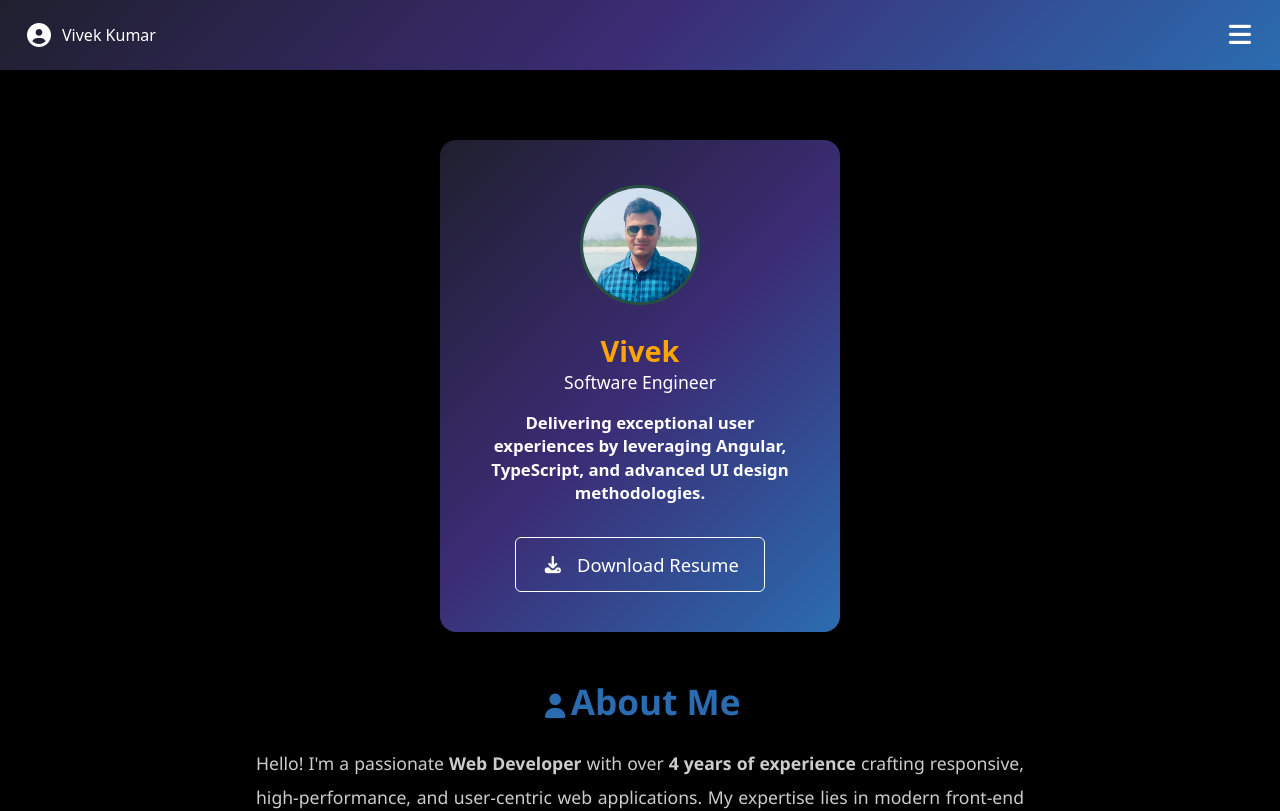
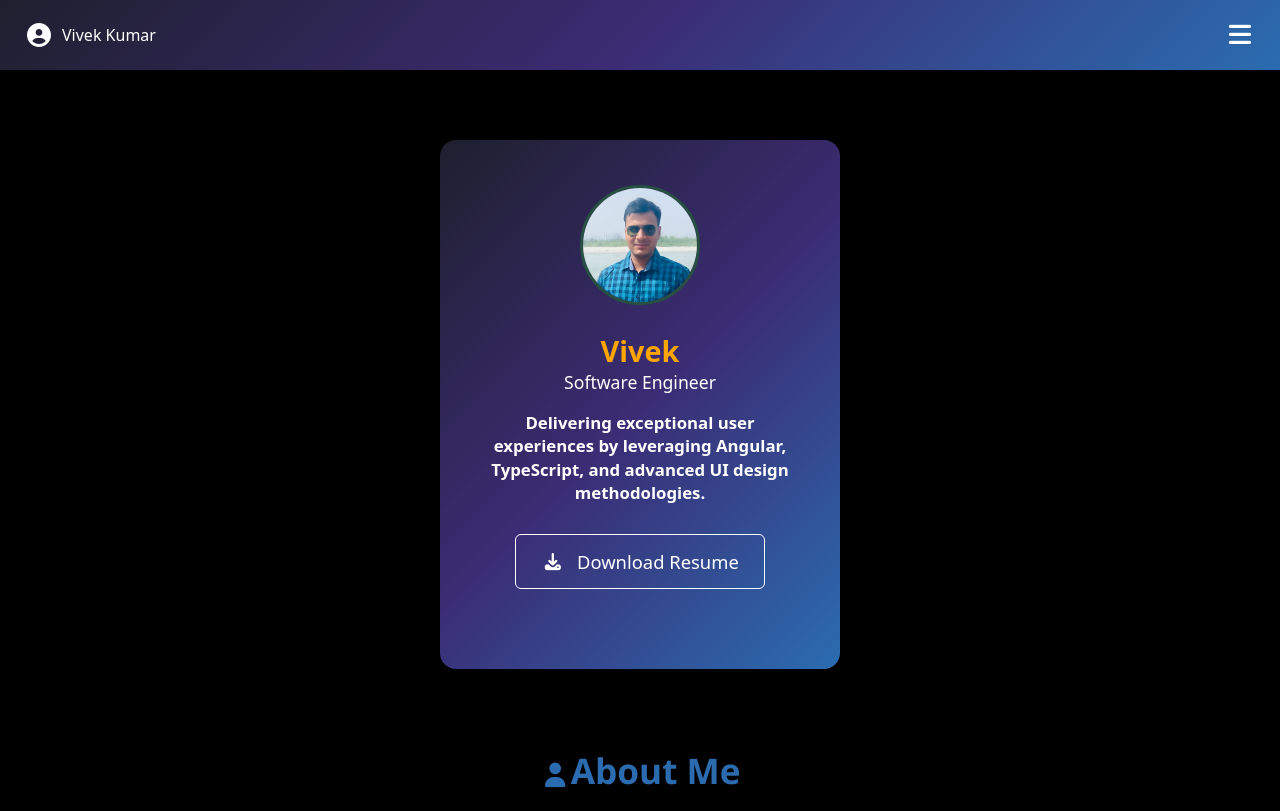
Before and after one commit to itvkkm-dev/vivek-portfolio, an Angular app: page / in a window 1280 px wide. Shown: the top 811 px of the page. Built offline with nearby package versions, Linux system fonts and the light colour scheme.

Commit message:
aspect ratio

```diff
--- a/src/app/components/hero/hero.scss
+++ b/src/app/components/hero/hero.scss
@@ -8,35 +8,42 @@
 /* Full-page layout and centering */
 html,
 body {
-  height: 100vh;
+  min-height: 100vh;
   font-family: 'Inter', sans-serif;
   background: linear-gradient(135deg, #667eea, #764ba2);
+  padding-bottom: 6rem; /* space below */
 }
 
+/* Container for the profile card */
 .profile-container {
-  height: auto;
   display: flex;
   justify-content: center;
-  align-items: flex-start; /* Align top */
+  align-items: flex-start;
   padding: 1rem;
-  margin-top: 3rem;
+  margin: 3rem auto 4rem;
+  max-width: 100%;
+  width: 100%;
 }
 
-/* Glass card */
+/* Glass card - height auto to fit content */
 .glass-card {
   background: linear-gradient(135deg, #1f1f2e, #3b2c74, #2b6cb0);
   backdrop-filter: blur(16px);
   -webkit-backdrop-filter: blur(16px);
   border-radius: 16px;
-  padding: 1.5rem;
+  padding: 1.5rem 1.5rem 3rem; /* extra bottom padding for button */
   width: 100%;
   max-width: 280px;
-  aspect-ratio: 1 / 1;
+  /* Remove aspect-ratio to allow height auto */
+  box-sizing: border-box;
   text-align: center;
   color: black;
+  display: flex;
+  flex-direction: column;
+  align-items: center;
 }
 
-/* Avatar image */
+/* Avatar image wrapper */
 .avatar-ring {
   padding: 5px;
   border-radius: 50%;
@@ -44,6 +51,7 @@ body {
   margin-bottom: 1rem;
 }
 
+/* Profile image */
 .profile-img {
   width: 100px;
   height: 100px;
@@ -76,8 +84,7 @@ body {
 
 /* Download Button */
 .download-btn {
-  display: inline-block;
-  margin-top: 2rem;
+  margin-top: 1.8rem; /* push button to bottom */
   padding: 0.5rem 1.2rem;
   border: 1px solid white;
   color: white;
@@ -86,18 +93,18 @@ body {
   font-weight: 500;
   border-radius: 6px;
   transition: all 0.3s ease;
+  cursor: pointer;
 }
 
 /* ======================== */
 /* Responsive Breakpoints */
 /* ======================== */
 
-/* Extra small phones (iPhone SE 1st gen, small Android phones) */
-/* width <= 320px */
+/* Extra small phones (width <= 320px) */
 @media (max-width: 320px) {
   .glass-card {
     max-width: 240px;
-    padding: 1rem;
+    padding: 1rem 1rem 2.5rem;
   }
   .profile-img {
     width: 80px;
@@ -118,12 +125,11 @@ body {
   }
 }
 
-/* Small phones (iPhone SE 2nd gen, iPhone 8, small Android phones) */
-/* width 321px to 375px */
+/* Small phones (321px to 375px) */
 @media (min-width: 321px) and (max-width: 375px) {
   .glass-card {
     max-width: 260px;
-    padding: 1.1rem;
+    padding: 1.1rem 1.1rem 2.8rem;
   }
   .profile-img {
     width: 90px;
@@ -144,12 +150,11 @@ body {
   }
 }
 
-/* Medium phones (iPhone 12, 13 Mini, Pixel 4a) */
-/* width 376px to 414px */
+/* Medium phones (376px to 414px) */
 @media (min-width: 376px) and (max-width: 414px) {
   .glass-card {
     max-width: 280px;
-    padding: 1.3rem;
+    padding: 1.3rem 1.3rem 3rem;
   }
   .profile-img {
     width: 95px;
@@ -170,12 +175,11 @@ body {
   }
 }
 
-/* Large phones (iPhone 12/13/14 Pro Max, Galaxy S20/S21+) */
-/* width 415px to 480px */
+/* Large phones (415px to 480px) */
 @media (min-width: 415px) and (max-width: 480px) {
   .glass-card {
     max-width: 300px;
-    padding: 1.4rem;
+    padding: 1.4rem 1.4rem 3.2rem;
   }
   .profile-img {
     width: 100px;
@@ -196,12 +200,11 @@ body {
   }
 }
 
-/* Small tablets and large phones in landscape */
-/* width 481px to 767px */
+/* Small tablets and large phones in landscape (481px to 767px) */
 @media (min-width: 481px) and (max-width: 767px) {
   .glass-card {
     max-width: 320px;
-    padding: 1.5rem 1.8rem;
+    padding: 1.5rem 1.8rem 3.5rem;
   }
   .profile-img {
     width: 105px;
@@ -222,12 +225,11 @@ body {
   }
 }
 
-/* Tablets (iPad Mini, iPad Air, iPad Pro 11") */
-/* width 768px to 1023px */
+/* Tablets (768px to 1023px) */
 @media (min-width: 768px) and (max-width: 1023px) {
   .glass-card {
     max-width: 350px;
-    padding: 2rem;
+    padding: 2rem 2rem 4rem;
   }
   .profile-img {
     width: 110px;
@@ -248,12 +250,11 @@ body {
   }
 }
 
-/* Small laptops and desktops */
-/* width 1024px to 1439px */
+/* Small laptops and desktops (1024px to 1439px) */
 @media (min-width: 1024px) and (max-width: 1439px) {
   .glass-card {
     max-width: 400px;
-    padding: 2.5rem;
+    padding: 2.5rem 2.5rem 5rem;
   }
   .profile-img {
     width: 120px;
@@ -274,12 +275,11 @@ body {
   }
 }
 
-/* Large desktops and 4k */
-/* width 1440px and above */
+/* Large desktops and 4k (1440px and above) */
 @media (min-width: 1440px) {
   .glass-card {
     max-width: 450px;
-    padding: 3rem;
+    padding: 3rem 3rem 6rem;
   }
   .profile-img {
     width: 130px;
```
